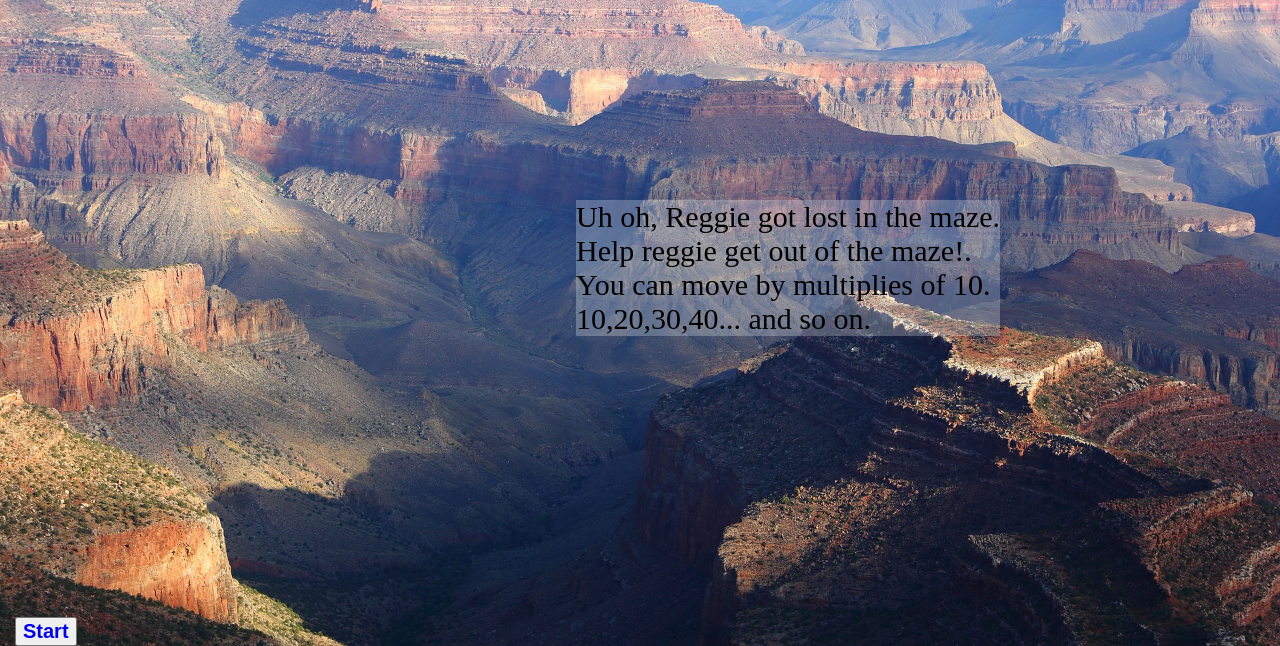
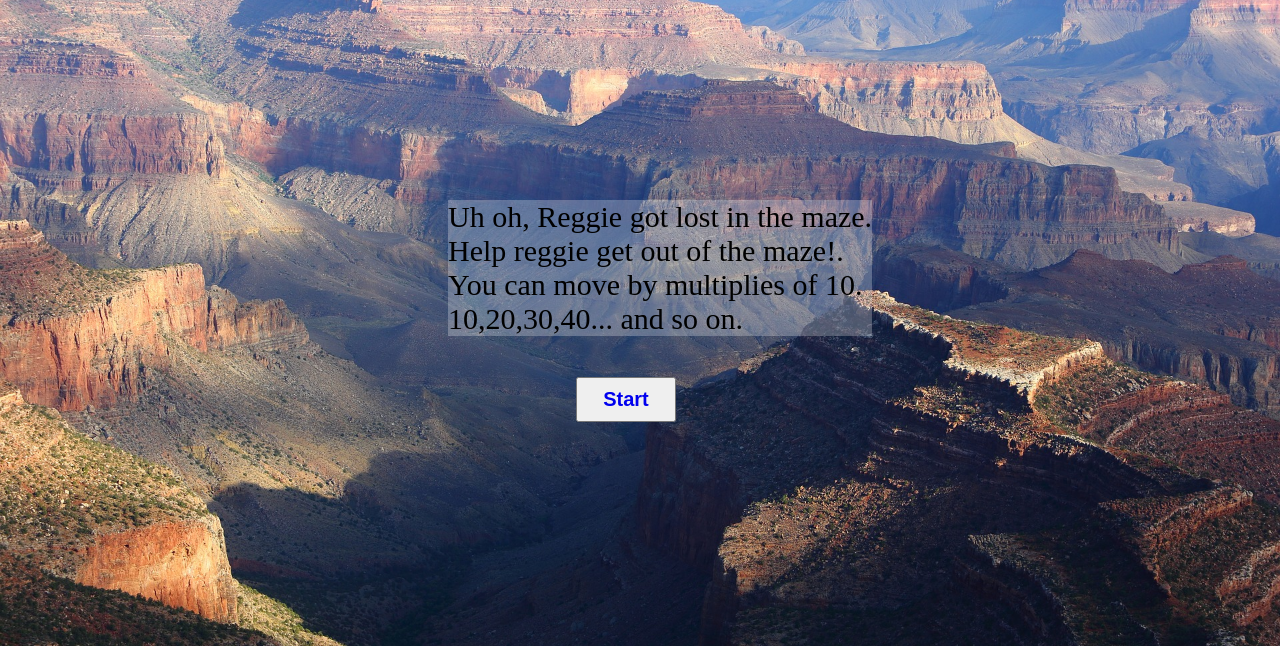
Before and after one commit to brinks92/Ghosted, an ASP.NET MVC app: template Documents/Bit286/Project/Project/Project/Views/Game/FirstGameInstruction.cshtml in a window 1280 px wide. Shown: the part 154-800 px from the top of the page. Run offline with ASP.NET Core 8 and stand-ins for ASP.NET MVC 5, Linux system fonts and the light colour scheme; the template is opened without the code that fills it, so the values that code supplies are empty; the project's own start-up code is not run, and a stand-in starts its controllers and pages; some libraries are stand-ins or nearby versions.

Commit message:
updated css

```diff
--- a/Documents/Bit286/Project/Project/Project/Views/Game/FirstGameInstruction.cshtml
+++ b/Documents/Bit286/Project/Project/Project/Views/Game/FirstGameInstruction.cshtml
@@ -25,7 +25,7 @@
             position: absolute;
             font-size: 30px;
             background-color: rgba(255,255,255,.25);
-            left: 45%;
+            left: 35%;
             bottom: 35%;
         }
 
@@ -38,8 +38,10 @@
         button {
             color: beige;
             position: absolute;
-            bottom: 0px;
-            left: 15px;
+            bottom: 28%;
+            left: 45%;
+            width:100px;
+            height: 45px
         }
     </style>
 
```
